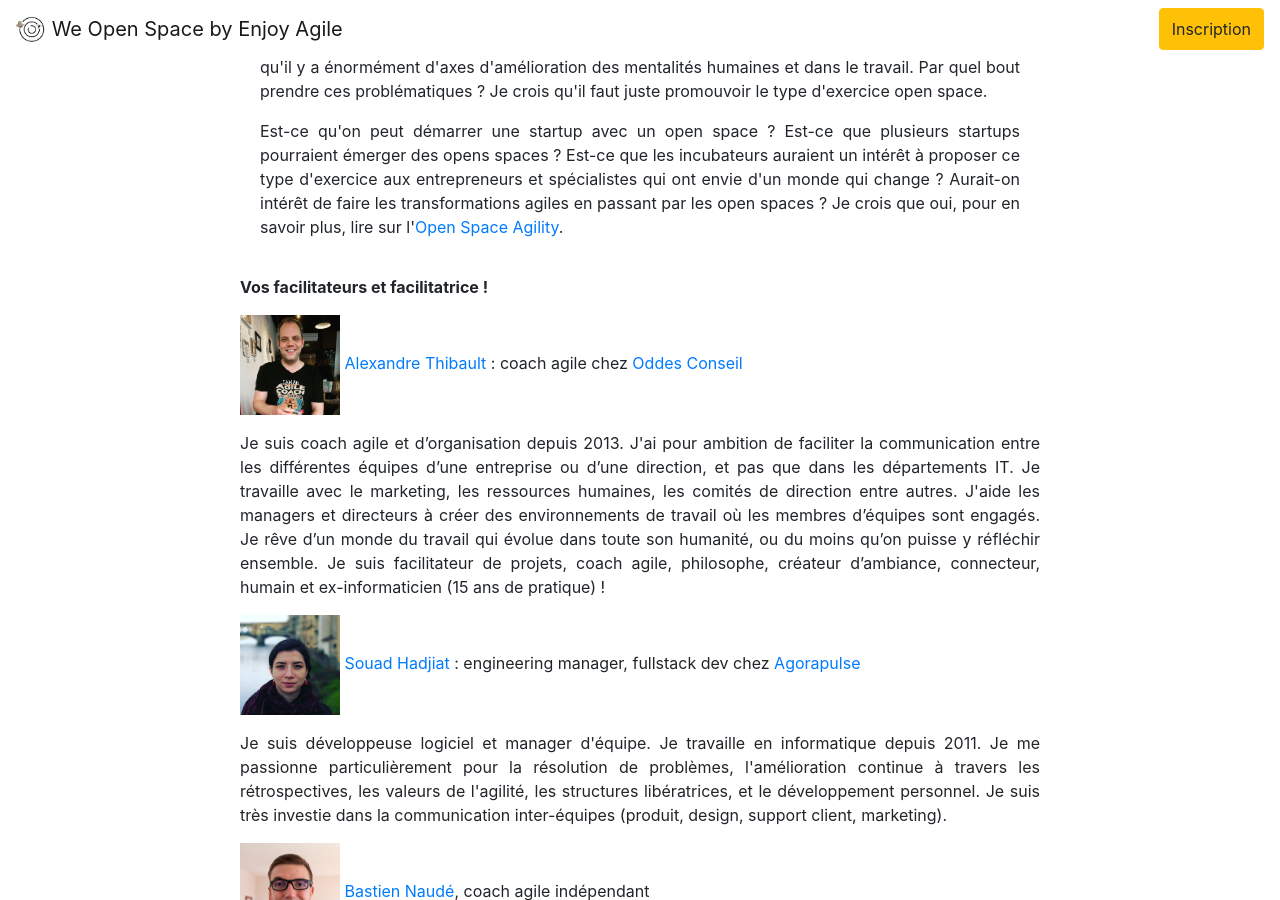
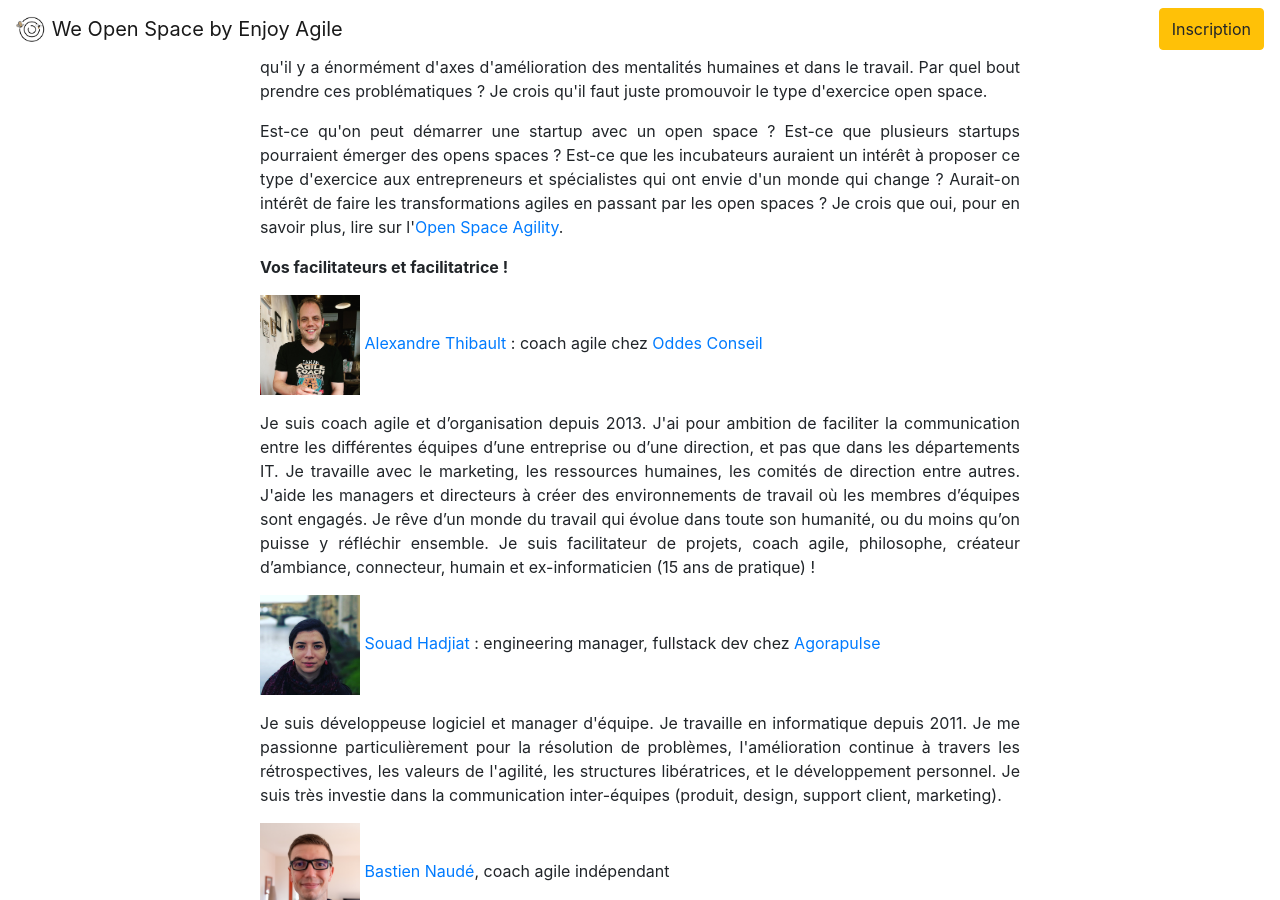
Before and after one commit to alexthib/weopenspace, a Jekyll site: the page built from index.html, in a window 1280 px wide and 900 px high, scrolled down 2792 px. Built offline with Jekyll 4.4.1, drawn with Linux system fonts in a browser that asks for light colours; nearby versions of some CDN libraries; the list of posts is cut into pages by our own code.

Commit message:
fix la largeur de la section facilitatrices

```diff
--- a/index.html
+++ b/index.html
@@ -149,11 +149,7 @@
     Est-ce qu'on peut démarrer une startup avec un open space ? Est-ce que plusieurs startups pourraient émerger des opens spaces ? Est-ce que les incubateurs auraient un intérêt à proposer ce type d'exercice aux entrepreneurs et spécialistes qui ont envie d'un monde qui change ? Aurait-on intérêt de faire les transformations agiles en passant par les open spaces ? Je crois que oui, pour en savoir plus, lire sur l'<a href="http://openspaceagility.com/" target="_osa">Open Space Agility</a>.
   </p>
 
-</div>
-
-<!-- ******************* Un peu plus de philosophie **************** -->
-<div id="facilitateurs" class="centered">
-
+  <!-- ******************* Les animateurs **************** -->
   <p>
     <b>Vos facilitateurs et facilitatrice !</b>
   <p>
```
